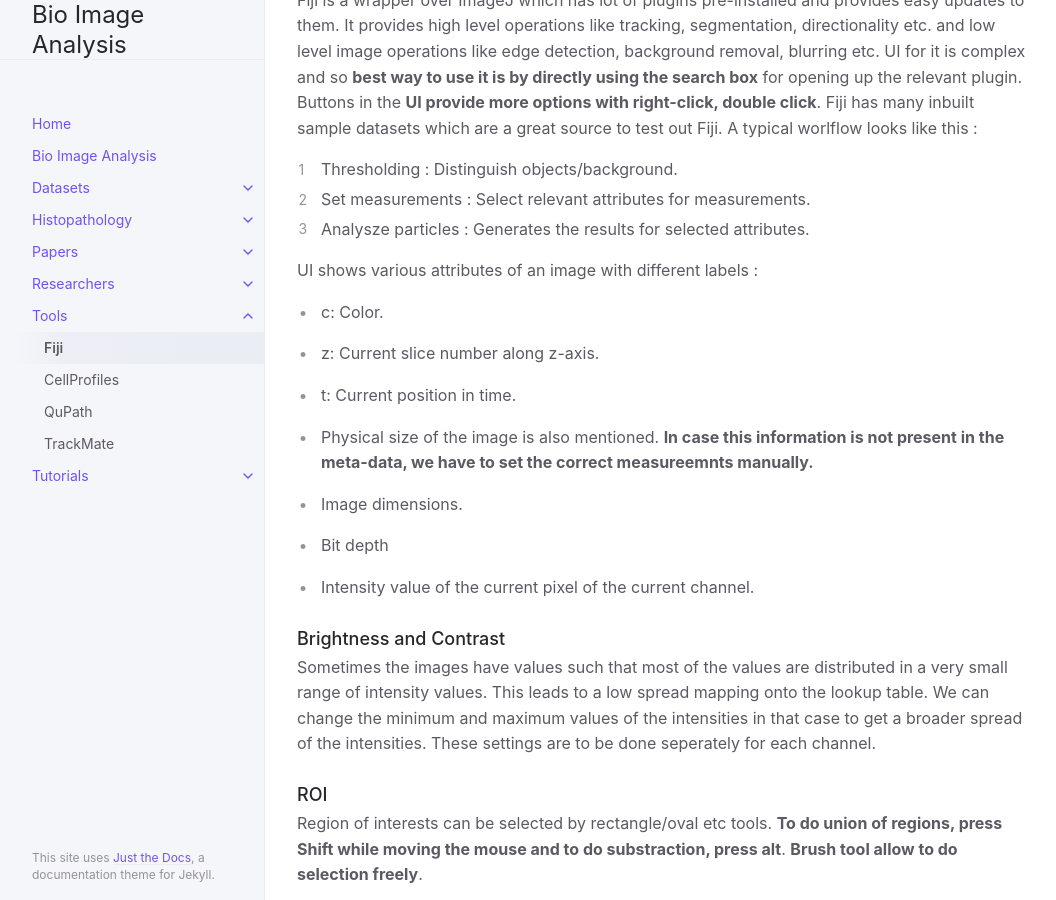
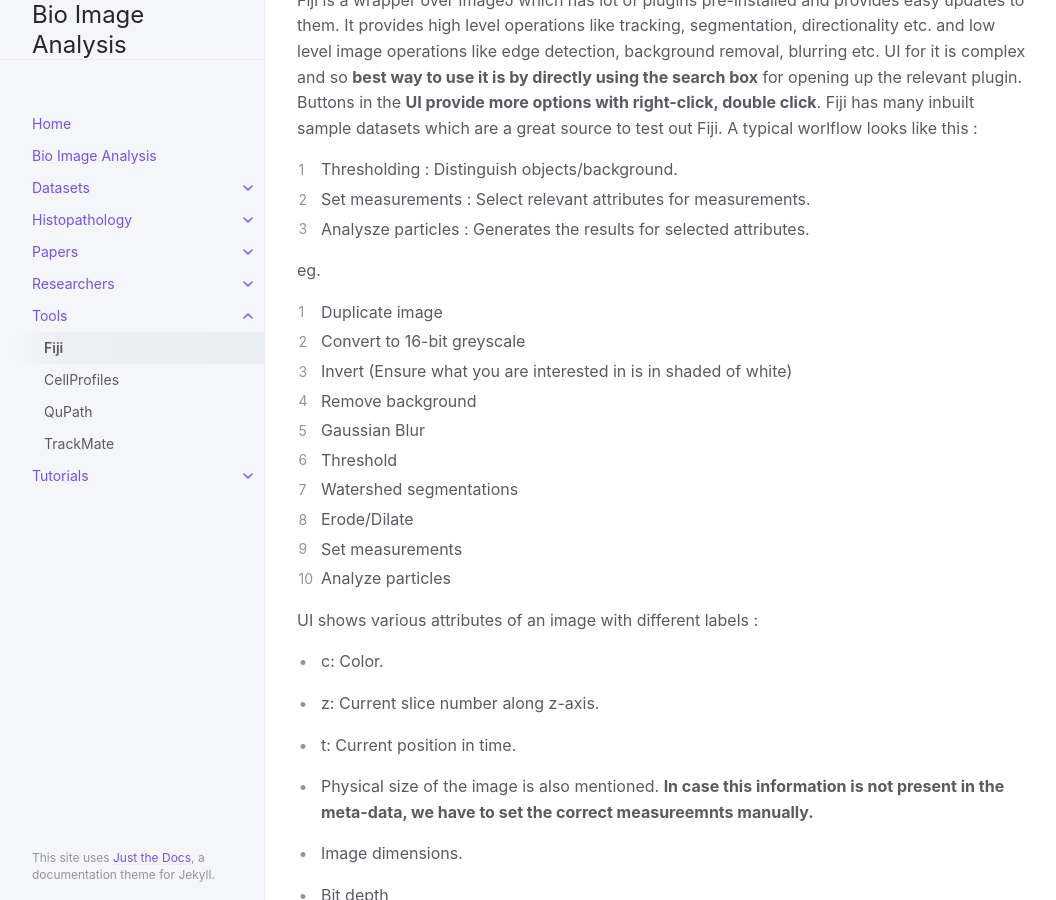
Before and after one commit to Amit-Tomar/bioimage-analysis, a Jekyll site: the page built from docs/Tools/fiji.md, in a window 1280 px wide and 900 px high, scrolled down 779 px. Shown: the whole window, without its empty margins (107-1163 px from the left). Built offline with Jekyll 4.4.1, drawn with Linux system fonts in a browser that asks for light colours.

Commit message:
fiji workflow added

```diff
--- a/docs/Tools/fiji.md
+++ b/docs/Tools/fiji.md
@@ -20,6 +20,19 @@ Fiji is a wrapper over ImageJ which has lot of plugins pre-installed and provide
 1. Thresholding : Distinguish objects/background.
 2. Set measurements : Select relevant attributes for measurements.
 3. Analysze particles : Generates the results for selected attributes.
+
+eg.
+
+1. Duplicate image
+2. Convert to 16-bit greyscale
+3. Invert (Ensure what you are interested in is in shaded of white)
+4. Remove background
+5. Gaussian Blur
+6. Threshold
+7. Watershed segmentations
+8. Erode/Dilate
+9. Set measurements
+10. Analyze particles
 
 UI shows various attributes of an image with different labels :
 
```
Also changed, not shown: docs/Tools/index.md (+7 -9 lines).
